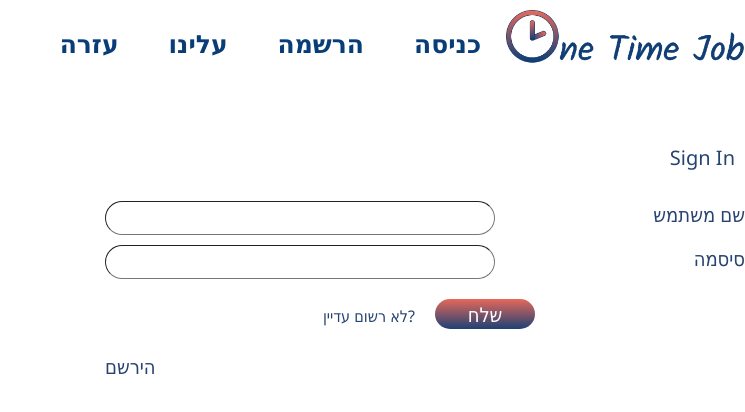
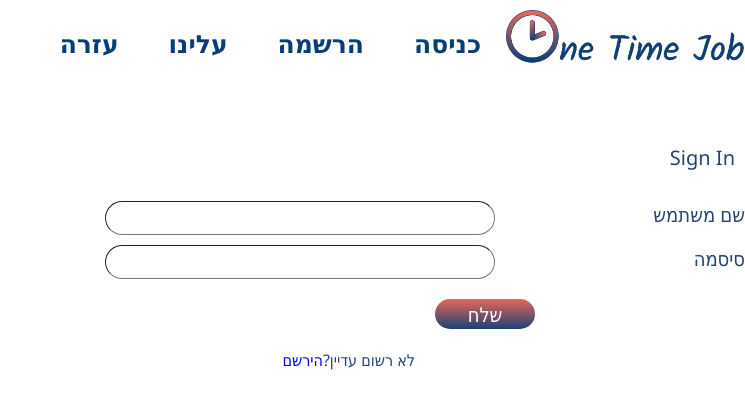
Before and after one commit to sangarite/onetimejob-front, a React (Create React App) app: page /signin in a window 1280 px wide. Shown: the top 412 px of the page, without its empty margins (535-1280 px from the left). Built offline with nearby package versions, Linux system fonts and the light colour scheme; no server answers.

Commit message:
Update Signin.js

```diff
--- a/src/components/SignIn/Signin.js
+++ b/src/components/SignIn/Signin.js
@@ -43,8 +43,10 @@ class Signin extends React.Component {
         <label htmlFor="password">סיסמה</label>
         <input type="password" name="password" id="password" onChange={this.onInputChange}/>
         <input type="submit" value="שלח" onClick={this.handleSignIn} id="but" />
-        <p id="register">לא רשום עדיין?</p>
-        <Link to="/register" id="link">הירשם</Link></div>
+         <p id="register">
+          <br/><br/>
+          לא רשום עדיין?<Link to="/register" id="link"   >הירשם</Link></p>
+        </div>
     );
   }
 }
```
